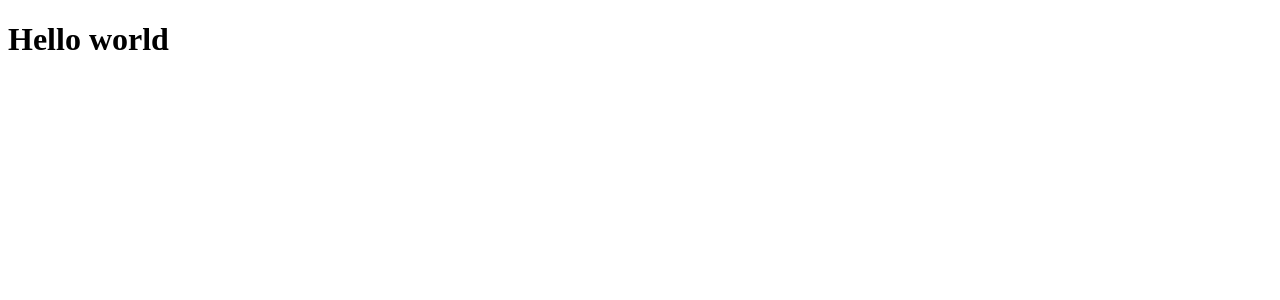
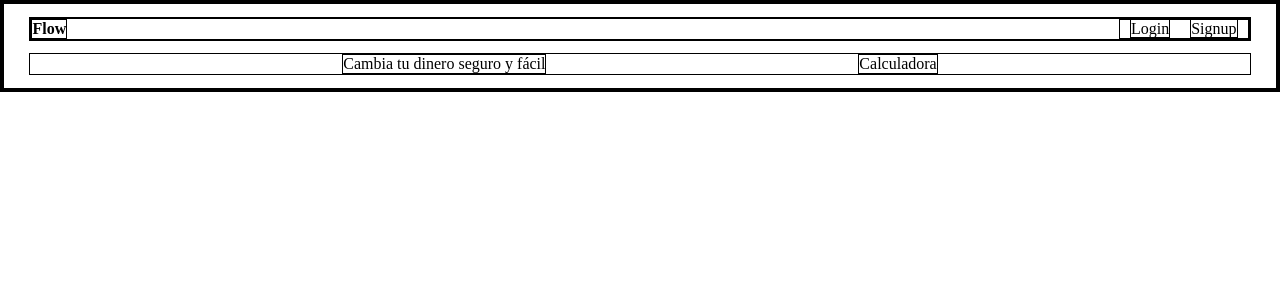
Before and after one commit to angelmotta/flow-webapp, a React (Vite) app: page / in a window 1280 px wide. Shown: the top 300 px of the page. Built offline with nearby package versions, Linux system fonts and the light colour scheme.

Commit message:
feat: nav bar

```diff
--- a/index.css
+++ b/index.css
@@ -0,0 +1,30 @@
+* {
+    margin: 0;
+    padding: 0;
+    border: 1px solid;
+}
+
+.link {
+    text-decoration: none;
+    color: black;
+    margin: 10px;
+}
+
+.desktop-nav-container {
+    display: flex;
+    justify-content: space-between;
+}
+
+.logo {
+    font-weight: bold;
+}
+
+nav,
+.body-container {
+    margin: 1% 2%;
+}
+
+.body-container {
+    display: flex;
+    justify-content: space-evenly;
+}
--- a/package.json
+++ b/package.json
@@ -23,6 +23,7 @@
     },
     "dependencies": {
         "react": "^18.2.0",
-        "react-dom": "^18.2.0"
+        "react-dom": "^18.2.0",
+        "react-router-dom": "^6.18.0"
     }
 }
--- a/src/App.js
+++ b/src/App.js
@@ -1,13 +1,30 @@
 import React from "react";
 import ReactDOM from "react-dom/client";
+import NavBar from "./Components/NavBar";
+import Body from "./Components/Body";
+import { createBrowserRouter, RouterProvider } from "react-router-dom";
 
 const App = () => (
     <div className="app">
-        <h1>Hello world</h1>
+        <NavBar />
+        <Body />
     </div>
 );
 
-console.log("run");
+const router = createBrowserRouter([
+    {
+        path: "/",
+        element: <App />,
+    },
+    {
+        path: "/signup",
+        element: <div>Signup</div>,
+    },
+    {
+        path: "/login",
+        element: <div>Login</div>,
+    },
+]);
 
 const root = ReactDOM.createRoot(document.getElementById("root"));
-root.render(<App />);
+root.render(<RouterProvider router={router} />);
--- /dev/null
+++ b/src/Components/Body.js
@@ -0,0 +1,12 @@
+const Body = () => {
+    return (
+        <div className="body-container">
+            <div className="pitch-container">
+                Cambia tu dinero seguro y fácil
+            </div>
+            <div className="">Calculadora</div>
+        </div>
+    );
+};
+
+export default Body;
--- /dev/null
+++ b/src/Components/NavBar.js
@@ -0,0 +1,21 @@
+import { Link } from "react-router-dom";
+
+const NavBar = () => {
+    return (
+        <nav>
+            <div className="desktop-nav-container">
+                <div className="logo">Flow</div>
+                <div className="signin-signup">
+                    <Link to="/login" className="link">
+                        Login
+                    </Link>
+                    <Link to="/signup" className="link">
+                        Signup
+                    </Link>
+                </div>
+            </div>
+        </nav>
+    );
+};
+
+export default NavBar;
```
Also changed, not shown: 1 other file (tests, documents, lock files or other folders).
